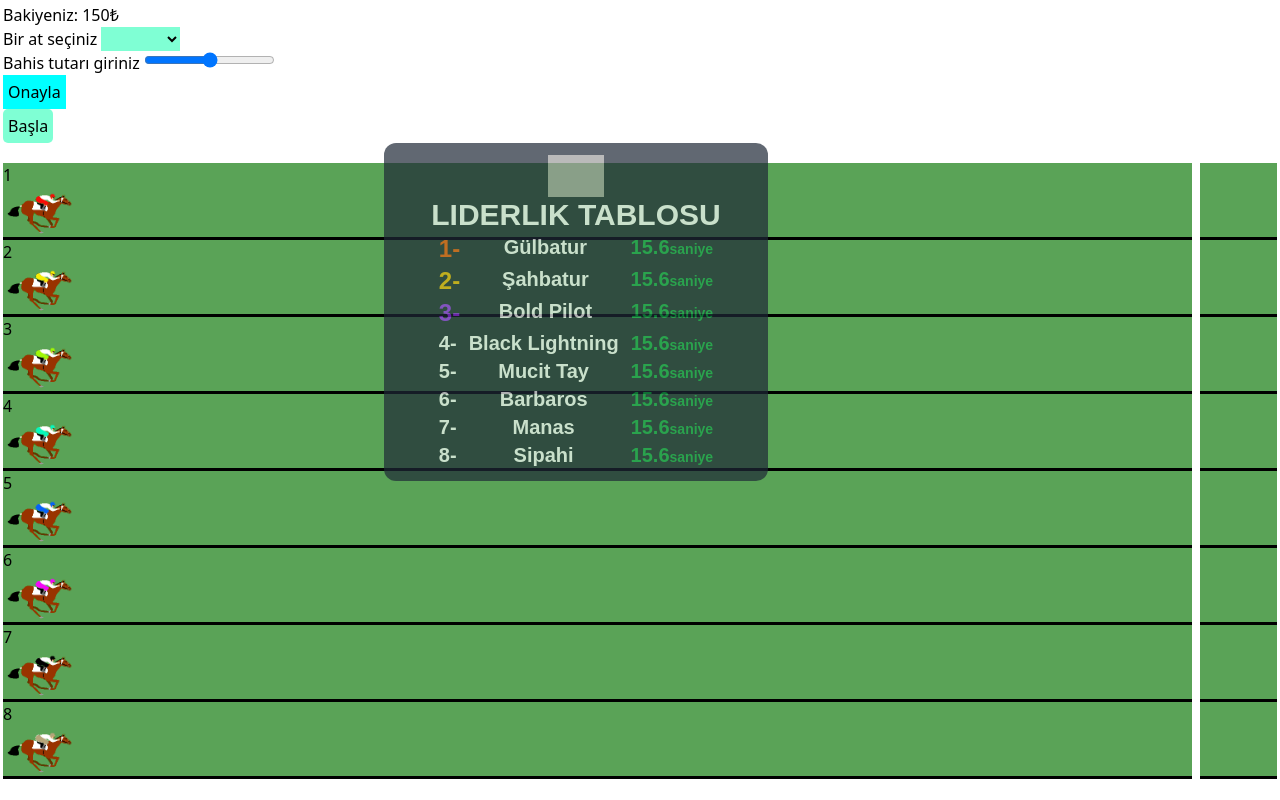
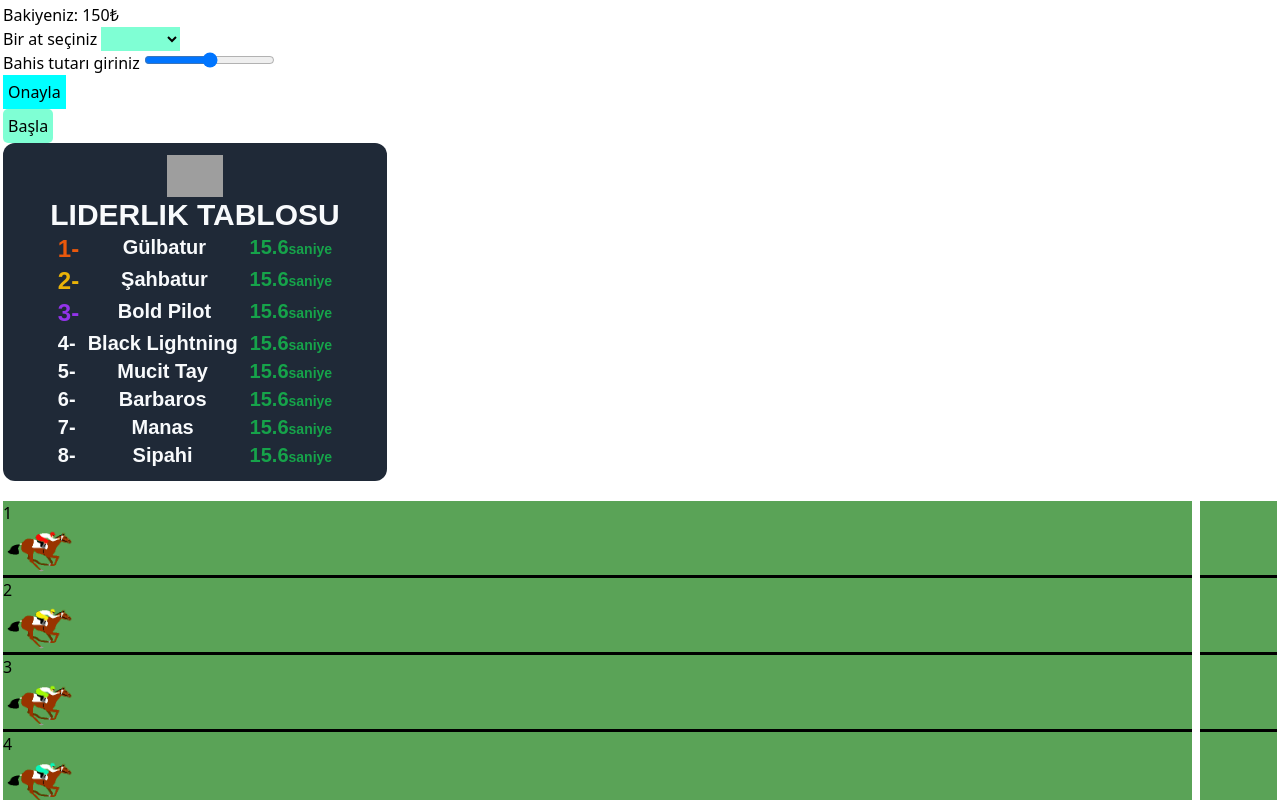
Before and after one commit to alihandgrmnclr/Protein_Bootcamp_FinalProject, a Vue app: page / in a window 1280 px wide. Shown: the top 800 px of the page. Built offline with nearby package versions, Linux system fonts and the light colour scheme; grey boxes are pictures that could not be loaded.

Commit message:
remove draggable

```diff
--- a/src/components/Results.vue
+++ b/src/components/Results.vue
@@ -76,9 +76,7 @@ const props = defineProps([]);
 
 <style lang="scss" scoped>
 .leaderboard {
-    opacity: .7;
-    @apply flex flex-col justify-center items-center p-3 bg-gray-800 text-slate-50 w-96 rounded-xl absolute z-10 cursor-move;
-    left: 30%;
+    @apply flex flex-col justify-center items-center p-3 bg-gray-800 text-slate-50 w-96 rounded-xl;
     font-family: 'Source Sans Pro', sans-serif;
 
     &__header {
```
